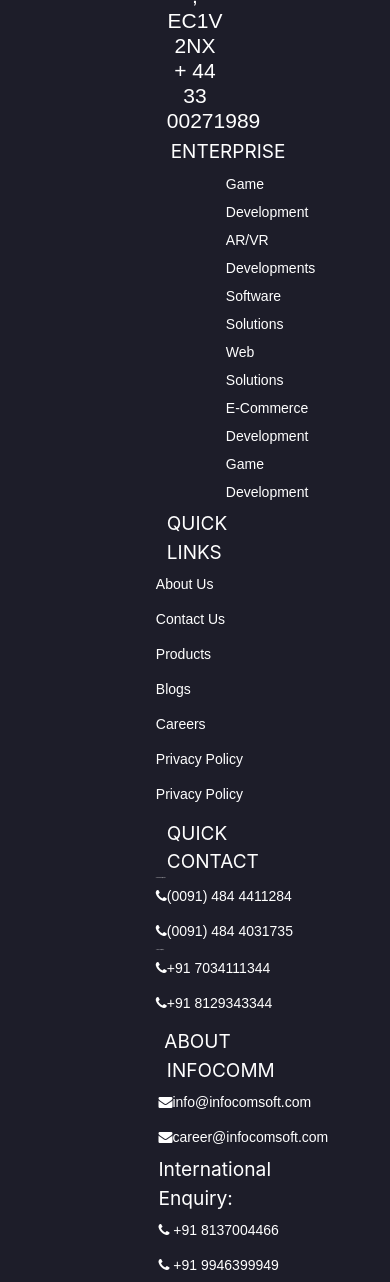
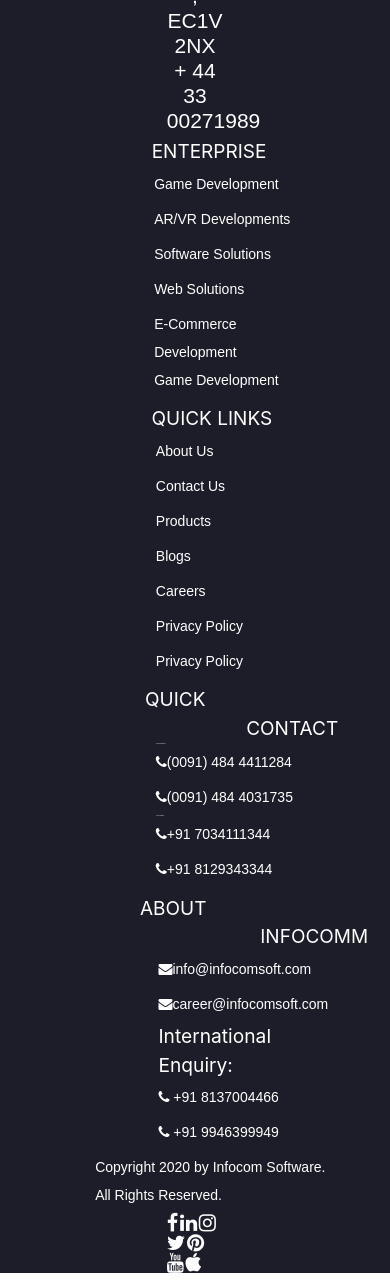
Before and after one commit to renishbabu876/infocomm, a website: page index.html in a window 390 px wide. Shown: the part 7276-8558 px from the top of the page. Drawn offline with nearby package versions, Linux system fonts and the light colour scheme.

Commit message:
first commit

```diff
--- a/index.html
+++ b/index.html
@@ -371,7 +371,7 @@
         <div class="row" style="margin-top: 3rem;">
             <div class="col-1-of-4">
                 <span class="footer_nav-heading--1">Enterprise</span>
-                <ul class="footer_nav" style="margin-left: 0rem;">
+                <ul class="footer_nav" style="margin-left: -56rem;">
                     <li class="footer__nav-item"><a href="#" class="footer__nav-link">Game Development</a></li>
                     <li class="footer__nav-item"><a href="#" class="footer__nav-link">AR/VR Developments</a></li>
                     <li class="footer__nav-item"><a href="#" class="footer__nav-link">Software Solutions</a></li>
--- a/sass/layout/_footer.scss
+++ b/sass/layout/_footer.scss
@@ -65,6 +65,11 @@
             margin-bottom: 15px;
             margin-top: 3rem;
             margin-left: 3rem;
+
+            @media only screen and (max-width:600px) {
+                position: relative;
+                left: -1em;
+            }
         }
 
         &--2 {
@@ -73,6 +78,11 @@
         font-size: 19px;
         margin-bottom: 15px;
         margin-top: 3rem;
+        @media only screen and (max-width:600px) {
+            margin-left: -51rem;
+    position: relative;
+    left: 39rem;
+        }
         }
 
         &--3 {
@@ -81,6 +91,12 @@
         font-size: 19px;
         margin-bottom: 15px;
         margin-top: 3rem;
+
+        @media only screen and (max-width:600px) {
+            margin-left: -79rem;
+    position: relative;
+    left: 62rem;
+        }
         }
 
         &--4 {
@@ -90,6 +106,12 @@
         margin-bottom: 15px;
         margin-top: 3rem;
         margin-left: -2rem;
+
+        @media only screen and (max-width:600px) {
+            margin-left: -94rem;
+    position: relative;
+    left: 73rem;
+        }
 
 
         }
```
Also changed, not shown: css/style.css.
